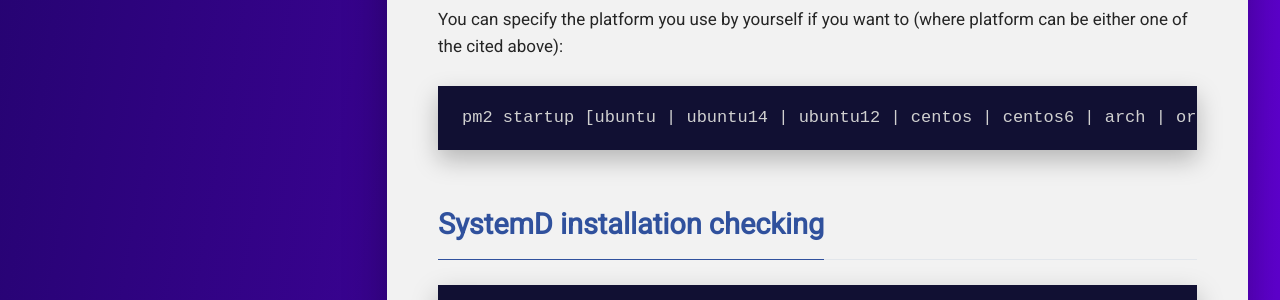
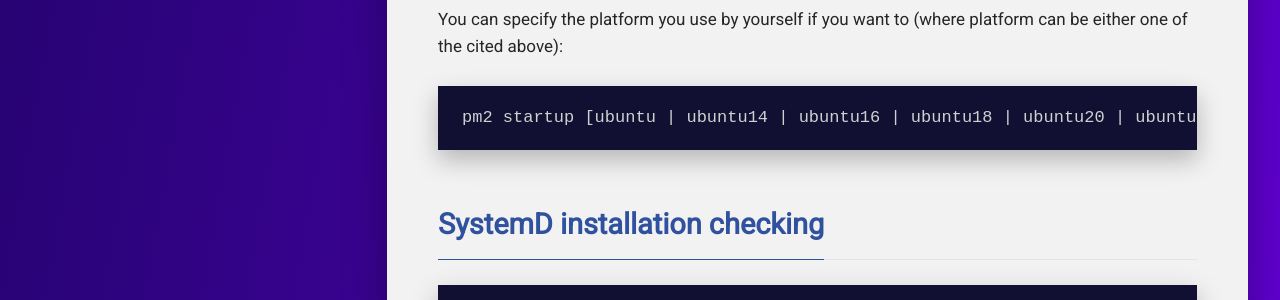
Before and after one commit to pm2-hive/pm2-hive.github.io, a Jekyll site: the page built from docs/features/startup.md, in a window 1280 px wide and 900 px high, scrolled down 3130 px. Shown: the part 152-452 px from the top of the window. Built offline with Jekyll 4.4.1, drawn with Linux system fonts in a browser that asks for light colours; comment, search, counter and statistics services are not loaded; some of the changed text lies outside the part shown.

````diff
--- a/docs/features/startup.md
+++ b/docs/features/startup.md
@@ -12,7 +12,7 @@
 ## Init systems supported
 
 - **systemd**: Ubuntu >= 16, CentOS >= 7, Arch, Debian >= 7
-- **upstart**: Ubuntu <= 14
+- **upstart**: Ubuntu ==> 14
 - **launchd**: Darwin, MacOSx
 - **openrc**: Gentoo Linux, Arch Linux
 - **rcd**: FreeBSD
@@ -103,7 +103,7 @@
 
 You can specify the platform you use by yourself if you want to (where platform can be either one of the cited above):
 ```
-pm2 startup [ubuntu | ubuntu14 | ubuntu12 | centos | centos6 | arch | oracle | amazon | macos | darwin | freebsd | systemd | systemv | upstart | launchd | rcd | openrc]
+pm2 startup [ubuntu | ubuntu14 | ubuntu16 | ubuntu18 | ubuntu20 | ubuntu12 | centos | centos6 | arch | oracle | amazon | macos | darwin | freebsd | systemd | systemv | upstart | launchd | rcd | openrc]
 ```
 
 ## SystemD installation checking
````
